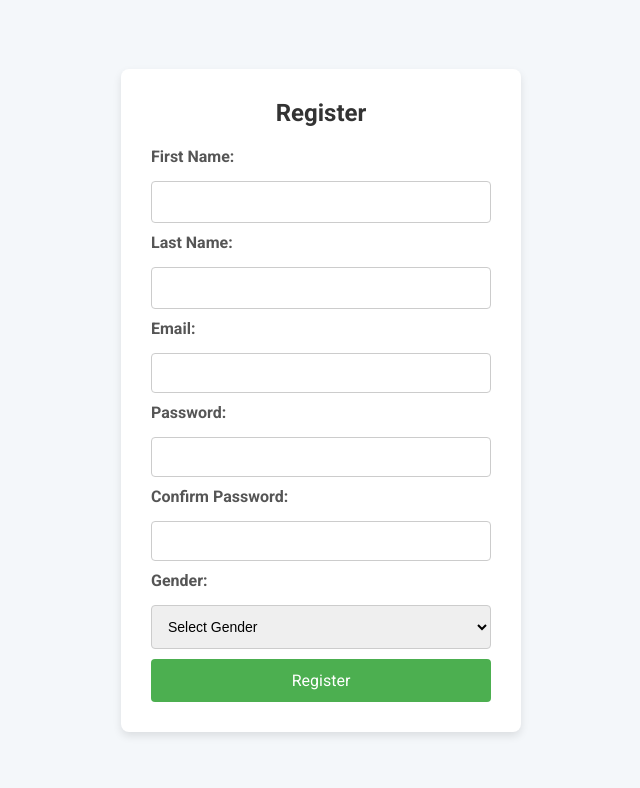
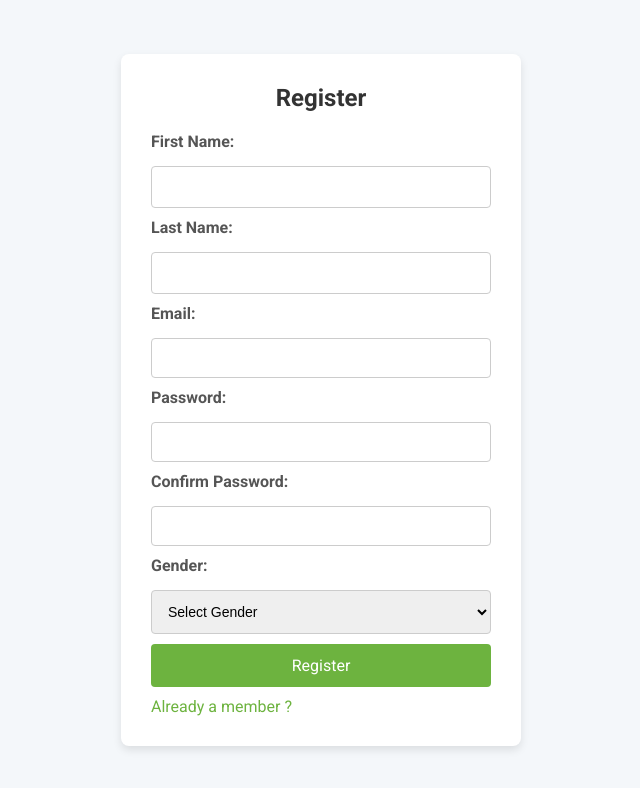
Before and after one commit to OptimAIzed/springify, a React (Vite) app in the folder client-web/: page /register in a window 1280 px wide. Shown: the top 788 px of the page, without its empty margins (319-959 px from the left). Built offline with nearby package versions, Linux system fonts and the light colour scheme.

Commit message:
fix Login and Register Pages design

```diff
--- a/client-web/src/Pages/AuthPage/AuthPage.jsx
+++ b/client-web/src/Pages/AuthPage/AuthPage.jsx
@@ -7,15 +7,15 @@ const AuthPage = () => {
     const [email, setEmail] = useState("");
     const [password, setPassword] = useState("");
     const [error, setError] = useState("");
-    const {updateUserContext,token} = useContext(UserContext);
+    const { updateUserContext, token } = useContext(UserContext);
 
     const navigate = useNavigate();
 
     useEffect(() => {
-        if(token != null) {
-          navigate('/')
+        if (token != null) {
+            navigate('/')
         }
-    },[])
+    }, [])
     const handleSubmit = async (e) => {
         try {
             e.preventDefault();
@@ -63,7 +63,7 @@ const AuthPage = () => {
                     />
                 </div>
                 <button type="submit" className={styles.submitButton}>Login</button>
-                <a className={styles.alreadyLink} href="/register">Already a member ? </a>
+                <a className={styles.alreadyLink} href="/register">Not a member ?</a>
             </form>
         </div>
     );
--- a/client-web/src/Pages/AuthPage/AuthPage.module.css
+++ b/client-web/src/Pages/AuthPage/AuthPage.module.css
@@ -40,14 +40,14 @@ input[type="password"] {
 
 input[type="email"]:focus,
 input[type="password"]:focus {
-    border-color: #007bff;
+    border-color: var(--primary-text-color);
     outline: none;
-    box-shadow: 0 0 4px rgba(0, 123, 255, 0.5);
 }
 
 .submitButton {
     width: 100%;
     padding: 12px;
+    margin-bottom: 10px;
     background-color: var(--primary-text-color);
     color: #ffffff;
     font-size: 16px;
@@ -58,9 +58,12 @@ input[type="password"]:focus {
     transition: background-color 0.3s ease;
 }
 
+.submitButton:hover {
+    background-color: #45a049;
+}
 
 .submitButton:active {
-    background-color: #004085;
+    background-color: #388e3c;
 }
 
 .errorMessage {
--- a/client-web/src/Pages/RegisterPage/RegisterPage.jsx
+++ b/client-web/src/Pages/RegisterPage/RegisterPage.jsx
@@ -15,7 +15,7 @@ const RegisterPage = () => {
     });
     const { updateUserContext, token } = useContext(UserContext);
     const navigate = useNavigate()
-    const [error,setError] = useState(null)
+    const [error, setError] = useState(null)
     const handleChange = (e) => {
         const { name, value } = e.target;
         setFormData({
@@ -27,7 +27,7 @@ const RegisterPage = () => {
     const handleSubmit = async (e) => {
         try {
             e.preventDefault();
-            if(formData.password !== formData.confirmPassword) {
+            if (formData.password !== formData.confirmPassword) {
                 alert("Passwords do not match");
                 return;
             }
@@ -42,22 +42,22 @@ const RegisterPage = () => {
             localStorage.setItem('token', response.access_token)
             updateUserContext()
             navigate('/')
-        } catch(error) {
+        } catch (error) {
             setError("Signup failed")
         }
     };
 
     useEffect(() => {
-        if(token != null) {
-          navigate('/')
+        if (token != null) {
+            navigate('/')
         }
-    },[])
+    }, [])
     return (
         <div className={styles.container}>
             <div className={styles.registerCard}>
                 <h2 className={styles.registerTitle}>Register</h2>
                 <form onSubmit={handleSubmit}>
-                    {error &&  <div className={styles.errorMessage}>{error}</div>}
+                    {error && <div className={styles.errorMessage}>{error}</div>}
                     <div>
                         <label>First Name:</label>
                         <input
@@ -128,6 +128,7 @@ const RegisterPage = () => {
                         </select>
                     </div>
                     <button type="submit" className={styles.submitBtn}>Register</button>
+                    <a className={styles.alreadyLink} href="/login">Already a member ?</a>
                 </form>
             </div>
         </div>
--- a/client-web/src/Pages/RegisterPage/RegisterPage.module.css
+++ b/client-web/src/Pages/RegisterPage/RegisterPage.module.css
@@ -26,7 +26,8 @@
     margin-bottom: 20px;
 }
 
-.inputField, .selectField {
+.inputField,
+.selectField {
     width: 100%;
     padding: 12px;
     margin: 10px 0;
@@ -36,9 +37,10 @@
     box-sizing: border-box;
 }
 
-.inputField:focus, .selectField:focus {
+.inputField:focus,
+.selectField:focus {
     outline: none;
-    border-color: #4caf50;
+    border-color: var(--primary-text-color);
     box-shadow: 0 0 5px rgba(76, 175, 80, 0.4);
 }
 
@@ -52,7 +54,8 @@ label {
 .submitBtn {
     width: 100%;
     padding: 12px;
-    background-color: #4caf50;
+    margin-bottom: 10px;
+    background-color: var(--primary-text-color);
     color: white;
     border: none;
     border-radius: 4px;
@@ -76,13 +79,19 @@ label {
     text-align: center;
 }
 
+.alreadyLink {
+    color: var(--primary-text-color);
+}
+
 /* Responsive */
 @media (max-width: 500px) {
     .registerCard {
         padding: 20px;
     }
 
-    .inputField, .selectField, .submitBtn {
+    .inputField,
+    .selectField,
+    .submitBtn {
         font-size: 14px;
     }
 }
```
